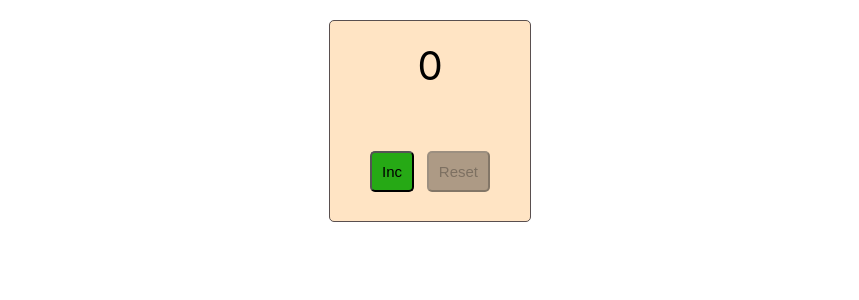
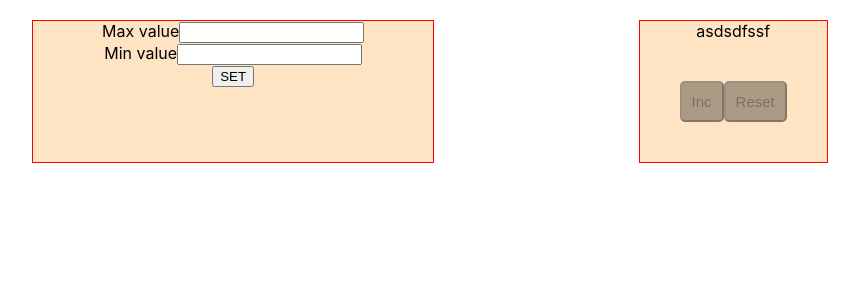
Before and after one commit to talerqa/counter, a React (Create React App) app: page / in a window 1280 px wide. Shown: the top 300 px of the page, without its empty margins (210-1069 px from the left). Built offline with nearby package versions, Linux system fonts and the light colour scheme.

Commit message:
add: max and min value for set value

```diff
--- a/src/App.css
+++ b/src/App.css
@@ -1,10 +1,12 @@
 .App {
+  display: flex;
+  justify-content: space-around;
   margin: 20px auto;
   text-align: center;
-  border: 1px solid #594f4f;
-  width: 200px;
-  height: 200px;
-  background-color: bisque;
+
+  max-width: 1000px;
+
+
   border-radius: 5px;
 }
 
@@ -14,3 +16,14 @@
   justify-content: space-between;
   margin: 40px;
 }
+
+.Set-counter{
+  width: 400px;
+  border: 1px solid red;
+  background-color: bisque;
+}
+
+.Wrapper-counter {
+  border: 1px solid red;
+  background-color: bisque;
+}
--- a/src/App.tsx
+++ b/src/App.tsx
@@ -1,30 +1,76 @@
-import React, {useState} from 'react';
+import React, {ChangeEvent, useState} from 'react';
 import './App.css';
 import {Counter} from './Components/Counter/Counter';
 import ButtonIncrement from './Components/Buttons/ButtonIncrement';
 import ButtonReset from './Components/Buttons/ButtonReset';
 
 function App() {
-  const [value, setValue] = useState<number>(0)
-  const maxCounter = 5
-  const minCounter = 0
+//useState для значения максимального, минимального и текущего
+  const [minValue, setMinValue] = useState<number>(0)
+  const [maxValue, setMaxValue] = useState<number>(0)
+  const [value, setValue] = useState<number>(maxValue);
+
+  //
+  const [status, setStatus] = useState<boolean>(false)
 
   const incrementCounter = () => {
-    value === maxCounter ? setValue(maxCounter) : setValue(value)
+    value === maxValue ? setValue(maxValue) : setValue(value)
     setValue(value + 1);
   }
 
   const resetCounter = () => {
-    setValue(0);
+    setValue(minValue);
   }
+
+//функция которая берет максимального  значение из введенного  инпута
+  const handlerMaxValue = (event: ChangeEvent<HTMLInputElement>) => {
+    setMaxValue(Number(event.currentTarget.value))
+  }
+
+  //функция которая берет минимальное  значение из введенного  инпута
+  const handlerMinValue = (event: ChangeEvent<HTMLInputElement>) => {
+    setMinValue(Number(event.currentTarget.value))
+    setValue(minValue)
+  }
+
+
+  ///Если вводим отрицательное значение кнопка красная и дизейблиться
+  /// По умолчанию кнопки все задизейблены, раздизейбл, когда мы нажали СЕТ
 
   return (
     <div className={'App'}>
-      <Counter maxCounter={maxCounter} value={value}/>
-      <div className="buttonWrapper">
-        <ButtonIncrement maxCounter={maxCounter} value={value} incrementCounter={incrementCounter}/>
-        <ButtonReset  minCounter={minCounter}  value={value} resetCounter={resetCounter}/>
+      <div className={'Set-counter'}>
+        <div>
+          <div>
+            <span>Max value</span>
+            <input type="number" onChange={handlerMaxValue}/>
+          </div>
+          <div>
+            <span>Min value</span>
+            <input type="number" onChange={handlerMinValue}/>
+          </div>
+          {/*on click buuton show counter and set min value which press user */}
+          <button onClick={() => {
+            setStatus(true)
+            setValue(minValue)
+          }}>SET
+          </button>
+        </div>
       </div>
+      <div className={'Wrapper-counter'}>
+
+        {/*If status is true that SHOW COUNTER else SHOW info about need to set max and min number*/}
+        {status
+          ? <Counter maxCounter={maxValue} value={value}/>
+          : <div>asdsdfssf</div>}
+
+        <div className="buttonWrapper">
+          <ButtonIncrement maxCounter={maxValue} value={value} incrementCounter={incrementCounter}/>
+          <ButtonReset minCounter={minValue} value={value} resetCounter={resetCounter}/>
+        </div>
+
+      </div>
+
     </div>
   );
 }
--- a/src/Components/Counter/Counter.module.css
+++ b/src/Components/Counter/Counter.module.css
@@ -1,10 +1,10 @@
 .wrapper {
+
   margin: 20px auto;
   font-size: 40px;
   color: black;
   width: 100px;
   height: 70px;
-
 }
 
 .counter {
```
